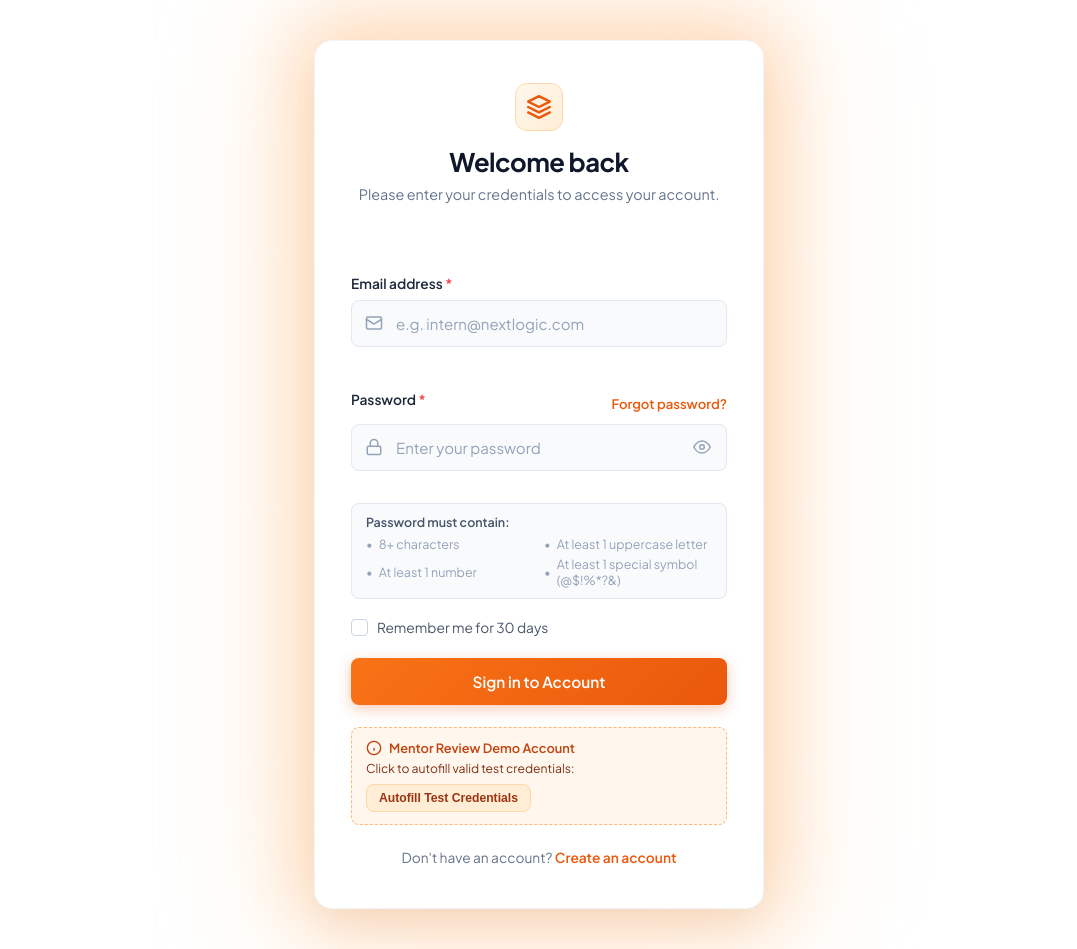
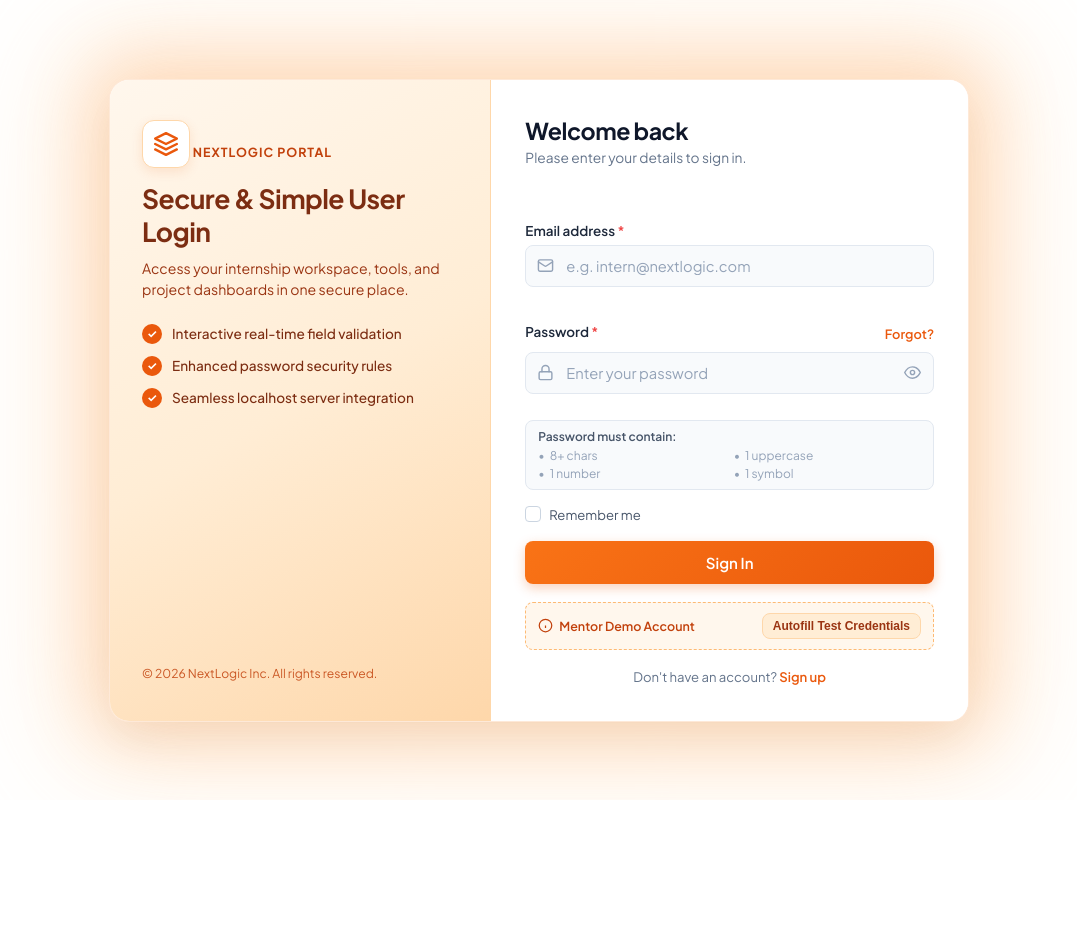
Before and after one commit to abi323728-ctrl/student-management-system, a website with bundled scripts: page public/index.html in a window 1280 px wide. Shown: the whole page, without its empty margins (101-1178 px from the left). After the commit the page ends 800 px from the top, so only its background shows below. Built offline with nearby package versions, Linux system fonts and the light colour scheme.

Commit message:
feat: implement wide horizontal landscape rectangular card layout

```diff
--- a/public/index.html
+++ b/public/index.html
@@ -11,16 +11,44 @@
 </head>
 <body>
   <main class="page-container">
-    <div class="login-card">
-      <!-- Brand Header -->
-      <header class="card-header">
+    <div class="login-card horizontal-card">
+      <!-- Left Hero Branding Column -->
+      <aside class="card-hero-panel">
+        <div class="hero-content">
           <div class="brand-badge">
             <svg class="brand-icon" viewBox="0 0 24 24" fill="none" stroke="currentColor" stroke-width="2.2" stroke-linecap="round" stroke-linejoin="round">
               <path d="M12 2L2 7l10 5 10-5-10-5zM2 17l10 5 10-5M2 12l10 5 10-5"/>
             </svg>
           </div>
-        <h1 class="card-title">Welcome back</h1>
-        <p class="card-subtitle">Please enter your credentials to access your account.</p>
+          <span class="company-tag">NextLogic Portal</span>
+          <h1 class="hero-title">Secure & Simple User Login</h1>
+          <p class="hero-desc">Access your internship workspace, tools, and project dashboards in one secure place.</p>
+
+          <ul class="hero-features">
+            <li class="feature-item">
+              <span class="feature-check">✓</span>
+              <span>Interactive real-time field validation</span>
+            </li>
+            <li class="feature-item">
+              <span class="feature-check">✓</span>
+              <span>Enhanced password security rules</span>
+            </li>
+            <li class="feature-item">
+              <span class="feature-check">✓</span>
+              <span>Seamless localhost server integration</span>
+            </li>
+          </ul>
+        </div>
+        <div class="hero-footer">
+          <p>© 2026 NextLogic Inc. All rights reserved.</p>
+        </div>
+      </aside>
+
+      <!-- Right Form Column -->
+      <section class="card-form-panel">
+        <header class="form-header">
+          <h2 class="form-title">Welcome back</h2>
+          <p class="form-subtitle">Please enter your details to sign in.</p>
         </header>
 
         <!-- Alert Notification Banner -->
@@ -64,7 +92,7 @@
               <label for="password" class="form-label">
                 Password <span class="required">*</span>
               </label>
-            <a href="#" class="forgot-link" tabindex="0">Forgot password?</a>
+              <a href="#" class="forgot-link" tabindex="0">Forgot?</a>
             </div>
             <div class="input-wrapper">
               <span class="input-icon">
@@ -103,16 +131,16 @@
               <p class="rules-title">Password must contain:</p>
               <ul class="rules-list">
                 <li id="ruleLength" class="rule-item">
-                <span class="rule-bullet">•</span> 8+ characters
+                  <span class="rule-bullet">•</span> 8+ chars
                 </li>
                 <li id="ruleUpper" class="rule-item">
-                <span class="rule-bullet">•</span> At least 1 uppercase letter
+                  <span class="rule-bullet">•</span> 1 uppercase
                 </li>
                 <li id="ruleNumber" class="rule-item">
-                <span class="rule-bullet">•</span> At least 1 number
+                  <span class="rule-bullet">•</span> 1 number
                 </li>
                 <li id="ruleSpecial" class="rule-item">
-                <span class="rule-bullet">•</span> At least 1 special symbol (@$!%*?&)
+                  <span class="rule-bullet">•</span> 1 symbol
                 </li>
               </ul>
             </div>
@@ -123,13 +151,13 @@
             <label class="checkbox-container">
               <input type="checkbox" id="rememberMe" name="rememberMe">
               <span class="checkmark"></span>
-            <span class="checkbox-label">Remember me for 30 days</span>
+              <span class="checkbox-label">Remember me</span>
             </label>
           </div>
 
           <!-- Submit Button -->
           <button type="submit" id="submitBtn" class="btn-submit">
-          <span class="btn-text">Sign in to Account</span>
+            <span class="btn-text">Sign In</span>
             <span class="btn-spinner" id="btnSpinner" aria-hidden="true" hidden></span>
           </button>
         </form>
@@ -137,14 +165,13 @@
         <!-- Demo Credentials Helper Box -->
         <section class="demo-box" aria-label="Demo Credentials">
           <div class="demo-header">
-          <svg viewBox="0 0 24 24" width="16" height="16" fill="none" stroke="currentColor" stroke-width="2">
+            <svg viewBox="0 0 24 24" width="15" height="15" fill="none" stroke="currentColor" stroke-width="2">
               <circle cx="12" cy="12" r="10"/>
               <line x1="12" y1="16" x2="12" y2="12"/>
               <line x1="12" y1="8" x2="12.01" y2="8"/>
             </svg>
-          <span>Mentor Review Demo Account</span>
+            <span>Mentor Demo Account</span>
           </div>
-        <p class="demo-text">Click to autofill valid test credentials:</p>
           <button type="button" id="fillDemoBtn" class="btn-fill-demo">
             Autofill Test Credentials
           </button>
@@ -152,8 +179,9 @@
 
         <!-- Card Footer -->
         <footer class="card-footer">
-        <p>Don't have an account? <a href="#" class="signup-link">Create an account</a></p>
+          <p>Don't have an account? <a href="#" class="signup-link">Sign up</a></p>
         </footer>
+      </section>
     </div>
   </main>
 
--- a/public/style.css
+++ b/public/style.css
@@ -1,14 +1,14 @@
 /* ==========================================================================
-   Clean White Glow Theme with Rounded Square/Rectangular Card
+   Horizontal Landscape Rectangular Card with Warm Glow
    ========================================================================== */
 
 :root {
   --font-family: 'Plus Jakarta Sans', system-ui, -apple-system, BlinkMacSystemFont, 'Segoe UI', Roboto, sans-serif;
 
-  /* Palette matching the image */
+  /* Palette matching user reference */
   --bg-color: #ffffff;
   --card-bg: #ffffff;
-  --card-border: #f1f5f9;
+  --card-border: #fed7aa;
 
   --text-main: #0f172a;
   --text-muted: #64748b;
@@ -30,16 +30,16 @@
   --error-bg: #fef2f2;
   --error-border: #fecaca;
 
-  /* Signature Warm Peach/Coral Glow from Image */
+  /* Signature Warm Peach/Coral Glow */
   --card-glow-shadow:
-    0 0 70px 15px rgba(251, 146, 60, 0.28),
-    0 0 120px 40px rgba(254, 215, 170, 0.35),
-    0 20px 35px -10px rgba(0, 0, 0, 0.06);
+    0 0 70px 18px rgba(251, 146, 60, 0.28),
+    0 0 130px 45px rgba(254, 215, 170, 0.35),
+    0 20px 40px -10px rgba(0, 0, 0, 0.06);
 
-  /* Rounded Square/Rectangle Geometry */
+  /* Geometry */
   --radius-sm: 8px;
   --radius-md: 12px;
-  --radius-lg: 18px;
+  --radius-lg: 20px;
   --transition-fast: 0.18s ease;
 }
 
@@ -57,32 +57,37 @@ body {
   display: flex;
   align-items: center;
   justify-content: center;
-  padding: 40px 20px;
+  padding: 30px 20px;
   -webkit-font-smoothing: antialiased;
 }
 
-/* Page Container - Centered */
+/* Page Container - Wide Landscape Proportions */
 .page-container {
   width: 100%;
-  max-width: 450px;
+  max-width: 860px;
   margin: auto;
 }
 
-/* Rounded Square/Rectangular Card with Warm Glow */
-.login-card {
+/* Horizontal 2-Column Rectangular Card */
+.login-card.horizontal-card {
+  display: grid;
+  grid-template-columns: 1fr 1.25fr;
   background: var(--card-bg);
-  border: 1px solid var(--card-border);
+  border: 1px solid rgba(251, 146, 60, 0.2);
   border-radius: var(--radius-lg);
-  padding: 42px 36px;
   box-shadow: var(--card-glow-shadow);
-  position: relative;
-  transition: transform var(--transition-fast), box-shadow var(--transition-fast);
+  overflow: hidden;
+  transition: box-shadow var(--transition-fast);
 }
 
-/* Card Header */
-.card-header {
-  text-align: center;
-  margin-bottom: 26px;
+/* Left Hero Branding Column */
+.card-hero-panel {
+  background: linear-gradient(150deg, #fff7ed 0%, #ffedd5 50%, #fed7aa 100%);
+  border-right: 1px solid #fed7aa;
+  padding: 40px 32px;
+  display: flex;
+  flex-direction: column;
+  justify-content: space-between;
 }
 
 .brand-badge {
@@ -92,9 +97,10 @@ body {
   width: 48px;
   height: 48px;
   border-radius: var(--radius-md);
-  background: linear-gradient(135deg, #fff7ed 0%, #ffedd5 100%);
+  background: #ffffff;
   border: 1px solid #fed7aa;
   color: #ea580c;
+  box-shadow: 0 4px 12px rgba(234, 88, 12, 0.12);
   margin-bottom: 14px;
 }
 
@@ -103,18 +109,93 @@ body {
   height: 26px;
 }
 
-.card-title {
-  font-size: 1.6rem;
+.company-tag {
+  display: inline-block;
+  font-size: 0.78rem;
   font-weight: 700;
-  letter-spacing: -0.02em;
-  margin-bottom: 6px;
-  color: #0f172a;
+  text-transform: uppercase;
+  letter-spacing: 0.08em;
+  color: #c2410c;
+  margin-bottom: 8px;
 }
 
-.card-subtitle {
-  font-size: 0.9rem;
+.hero-title {
+  font-size: 1.65rem;
+  font-weight: 700;
+  line-height: 1.25;
+  color: #7c2d12;
+  margin-bottom: 10px;
+  letter-spacing: -0.02em;
+}
+
+.hero-desc {
+  font-size: 0.88rem;
+  color: #9a3412;
+  line-height: 1.5;
+  margin-bottom: 24px;
+}
+
+.hero-features {
+  list-style: none;
+  display: flex;
+  flex-direction: column;
+  gap: 12px;
+}
+
+.feature-item {
+  display: flex;
+  align-items: center;
+  gap: 10px;
+  font-size: 0.85rem;
+  font-weight: 500;
+  color: #7c2d12;
+}
+
+.feature-check {
+  display: inline-flex;
+  align-items: center;
+  justify-content: center;
+  width: 20px;
+  height: 20px;
+  border-radius: 50%;
+  background: #ea580c;
+  color: #ffffff;
+  font-size: 0.72rem;
+  font-weight: 700;
+  flex-shrink: 0;
+}
+
+.hero-footer {
+  margin-top: 24px;
+  font-size: 0.76rem;
+  color: #c2410c;
+  opacity: 0.85;
+}
+
+/* Right Form Column */
+.card-form-panel {
+  padding: 36px 34px;
+  background-color: #ffffff;
+  display: flex;
+  flex-direction: column;
+  justify-content: center;
+}
+
+.form-header {
+  margin-bottom: 20px;
+}
+
+.form-title {
+  font-size: 1.45rem;
+  font-weight: 700;
+  color: #0f172a;
+  letter-spacing: -0.02em;
+  margin-bottom: 4px;
+}
+
+.form-subtitle {
+  font-size: 0.86rem;
   color: var(--text-muted);
-  line-height: 1.45;
 }
 
 /* Alert Notification Banner */
@@ -122,10 +203,10 @@ body {
   display: flex;
   align-items: center;
   gap: 10px;
-  padding: 12px 14px;
+  padding: 10px 14px;
   border-radius: var(--radius-sm);
-  margin-bottom: 20px;
-  font-size: 0.86rem;
+  margin-bottom: 16px;
+  font-size: 0.84rem;
   font-weight: 500;
 }
 
@@ -143,22 +224,22 @@ body {
 
 /* Form Groups */
 .form-group {
-  margin-bottom: 20px;
+  margin-bottom: 16px;
 }
 
 .label-row {
   display: flex;
   justify-content: space-between;
   align-items: center;
-  margin-bottom: 8px;
+  margin-bottom: 6px;
 }
 
 .form-label {
   display: block;
-  font-size: 0.86rem;
+  font-size: 0.84rem;
   font-weight: 600;
   color: #1e293b;
-  margin-bottom: 8px;
+  margin-bottom: 6px;
 }
 
 .required {
@@ -166,7 +247,7 @@ body {
 }
 
 .forgot-link {
-  font-size: 0.82rem;
+  font-size: 0.8rem;
   color: #ea580c;
   text-decoration: none;
   font-weight: 600;
@@ -177,7 +258,7 @@ body {
   color: #c2410c;
 }
 
-/* Input Wrappers & Controls */
+/* Inputs */
 .input-wrapper {
   position: relative;
   display: flex;
@@ -186,7 +267,7 @@ body {
 
 .input-icon {
   position: absolute;
-  left: 14px;
+  left: 12px;
   color: var(--text-subtle);
   display: flex;
   align-items: center;
@@ -195,19 +276,19 @@ body {
 }
 
 .input-icon svg {
-  width: 18px;
-  height: 18px;
+  width: 17px;
+  height: 17px;
 }
 
 .form-input {
   width: 100%;
-  padding: 13px 44px 13px 44px;
+  padding: 11px 40px 11px 40px;
   background-color: var(--input-bg);
   border: 1.5px solid var(--input-border);
   border-radius: var(--radius-sm);
   color: var(--text-main);
   font-family: inherit;
-  font-size: 0.94rem;
+  font-size: 0.92rem;
   outline: none;
   transition: border-color var(--transition-fast), box-shadow var(--transition-fast), background-color var(--transition-fast);
 }
@@ -219,7 +300,7 @@ body {
 .form-input:focus {
   background-color: #ffffff;
   border-color: var(--input-focus-border);
-  box-shadow: 0 0 0 3.5px var(--primary-focus-ring);
+  box-shadow: 0 0 0 3px var(--primary-focus-ring);
 }
 
 .input-wrapper:focus-within .input-icon {
@@ -233,7 +314,7 @@ body {
 }
 
 .form-group.has-error .form-input:focus {
-  box-shadow: 0 0 0 3.5px rgba(239, 68, 68, 0.2);
+  box-shadow: 0 0 0 3px rgba(239, 68, 68, 0.2);
 }
 
 .form-group.has-success .form-input {
@@ -241,13 +322,13 @@ body {
 }
 
 .form-group.has-success .form-input:focus {
-  box-shadow: 0 0 0 3.5px rgba(16, 185, 129, 0.2);
+  box-shadow: 0 0 0 3px rgba(16, 185, 129, 0.2);
 }
 
 /* Status & Password Toggle Icons */
 .status-icon {
   position: absolute;
-  right: 14px;
+  right: 12px;
   display: flex;
   align-items: center;
   pointer-events: none;
@@ -255,11 +336,11 @@ body {
 
 .toggle-password-btn {
   position: absolute;
-  right: 8px;
+  right: 6px;
   background: transparent;
   border: none;
   color: var(--text-subtle);
-  padding: 8px;
+  padding: 7px;
   cursor: pointer;
   border-radius: var(--radius-sm);
   display: flex;
@@ -273,16 +354,16 @@ body {
 }
 
 .toggle-password-btn svg {
-  width: 18px;
-  height: 18px;
+  width: 17px;
+  height: 17px;
 }
 
 /* Error Text */
 .field-error {
-  min-height: 18px;
-  font-size: 0.82rem;
+  min-height: 16px;
+  font-size: 0.8rem;
   color: #dc2626;
-  margin-top: 6px;
+  margin-top: 4px;
   font-weight: 500;
 }
 
@@ -291,29 +372,29 @@ body {
   background: #f8fafc;
   border: 1px solid #e2e8f0;
   border-radius: var(--radius-sm);
-  padding: 10px 14px;
-  margin-top: 8px;
-  font-size: 0.78rem;
+  padding: 8px 12px;
+  margin-top: 6px;
+  font-size: 0.75rem;
 }
 
 .rules-title {
   color: #475569;
   font-weight: 600;
-  margin-bottom: 6px;
+  margin-bottom: 4px;
 }
 
 .rules-list {
   list-style: none;
   display: grid;
   grid-template-columns: 1fr 1fr;
-  gap: 4px 10px;
+  gap: 3px 8px;
 }
 
 .rule-item {
   color: #94a3b8;
   display: flex;
   align-items: center;
-  gap: 6px;
+  gap: 5px;
 }
 
 .rule-item.valid {
@@ -335,7 +416,7 @@ body {
   display: flex;
   align-items: center;
   justify-content: space-between;
-  margin-bottom: 22px;
+  margin-bottom: 18px;
 }
 
 .checkbox-container {
@@ -355,12 +436,12 @@ body {
 }
 
 .checkmark {
-  width: 17px;
-  height: 17px;
+  width: 16px;
+  height: 16px;
   background-color: #ffffff;
   border: 1.5px solid #cbd5e1;
   border-radius: 4px;
-  margin-right: 9px;
+  margin-right: 8px;
   display: inline-flex;
   align-items: center;
   justify-content: center;
@@ -379,8 +460,8 @@ body {
 .checkmark::after {
   content: "";
   display: none;
-  width: 4px;
-  height: 8px;
+  width: 3.5px;
+  height: 7px;
   border: solid #ffffff;
   border-width: 0 2px 2px 0;
   transform: rotate(45deg);
@@ -392,33 +473,33 @@ body {
 }
 
 .checkbox-label {
-  font-size: 0.86rem;
+  font-size: 0.82rem;
   color: #475569;
 }
 
 /* Submit Button */
 .btn-submit {
   width: 100%;
-  padding: 14px;
+  padding: 12px;
   background: linear-gradient(135deg, #f97316 0%, #ea580c 100%);
   border: none;
   border-radius: var(--radius-sm);
   color: #ffffff;
   font-family: inherit;
-  font-size: 0.96rem;
+  font-size: 0.94rem;
   font-weight: 600;
   cursor: pointer;
   display: flex;
   align-items: center;
   justify-content: center;
   gap: 10px;
-  box-shadow: 0 4px 14px rgba(234, 88, 12, 0.3);
+  box-shadow: 0 4px 12px rgba(234, 88, 12, 0.28);
   transition: all var(--transition-fast);
 }
 
 .btn-submit:hover:not(:disabled) {
   background: linear-gradient(135deg, #fb923c 0%, #f97316 100%);
-  box-shadow: 0 6px 20px rgba(234, 88, 12, 0.4);
+  box-shadow: 0 6px 18px rgba(234, 88, 12, 0.38);
   transform: translateY(-1px);
 }
 
@@ -433,8 +514,8 @@ body {
 
 /* Spinner */
 .btn-spinner {
-  width: 16px;
-  height: 16px;
+  width: 15px;
+  height: 15px;
   border: 2px solid rgba(255, 255, 255, 0.4);
   border-top-color: #ffffff;
   border-radius: 50%;
@@ -445,7 +526,7 @@ body {
   to { transform: rotate(360deg); }
 }
 
-/* Shake Animation on Submit Error */
+/* Shake Animation */
 @keyframes shake {
   0%, 100% { transform: translateX(0); }
   20%, 60% { transform: translateX(-5px); }
@@ -458,27 +539,24 @@ body {
 
 /* Demo Helper Box */
 .demo-box {
-  margin-top: 22px;
-  padding: 12px 14px;
+  margin-top: 18px;
+  padding: 10px 12px;
   background: #fff7ed;
   border: 1px dashed #fdba74;
   border-radius: var(--radius-sm);
+  display: flex;
+  align-items: center;
+  justify-content: space-between;
+  gap: 8px;
 }
 
 .demo-header {
   display: flex;
   align-items: center;
-  gap: 7px;
-  font-size: 0.8rem;
+  gap: 6px;
+  font-size: 0.78rem;
   font-weight: 600;
   color: #c2410c;
-  margin-bottom: 4px;
-}
-
-.demo-text {
-  font-size: 0.76rem;
-  color: #7c2d12;
-  margin-bottom: 8px;
 }
 
 .btn-fill-demo {
@@ -486,10 +564,11 @@ body {
   border: 1px solid #fed7aa;
   border-radius: var(--radius-sm);
   color: #9a3412;
-  font-size: 0.76rem;
+  font-size: 0.75rem;
   font-weight: 600;
-  padding: 6px 12px;
+  padding: 5px 10px;
   cursor: pointer;
+  white-space: nowrap;
 }
 
 .btn-fill-demo:hover {
@@ -500,8 +579,8 @@ body {
 /* Card Footer */
 .card-footer {
   text-align: center;
-  margin-top: 24px;
-  font-size: 0.86rem;
+  margin-top: 18px;
+  font-size: 0.82rem;
   color: var(--text-muted);
 }
 
@@ -516,18 +595,33 @@ body {
   color: #c2410c;
 }
 
-/* Mobile responsive */
-@media (max-width: 480px) {
+/* Responsive Stacking for Tablets and Mobile */
+@media (max-width: 768px) {
   body {
     padding: 20px 14px;
   }
 
-  .login-card {
-    padding: 28px 20px;
-    border-radius: 14px;
+  .login-card.horizontal-card {
+    grid-template-columns: 1fr;
+    max-width: 440px;
+    margin: auto;
   }
 
-  .rules-list {
-    grid-template-columns: 1fr;
+  .card-hero-panel {
+    border-right: none;
+    border-bottom: 1px solid #fed7aa;
+    padding: 28px 24px;
+  }
+
+  .card-form-panel {
+    padding: 28px 24px;
+  }
+
+  .hero-desc {
+    margin-bottom: 16px;
+  }
+
+  .hero-footer {
+    display: none;
   }
 }
```
Lines whose indentation alone changed are shown as unchanged.
